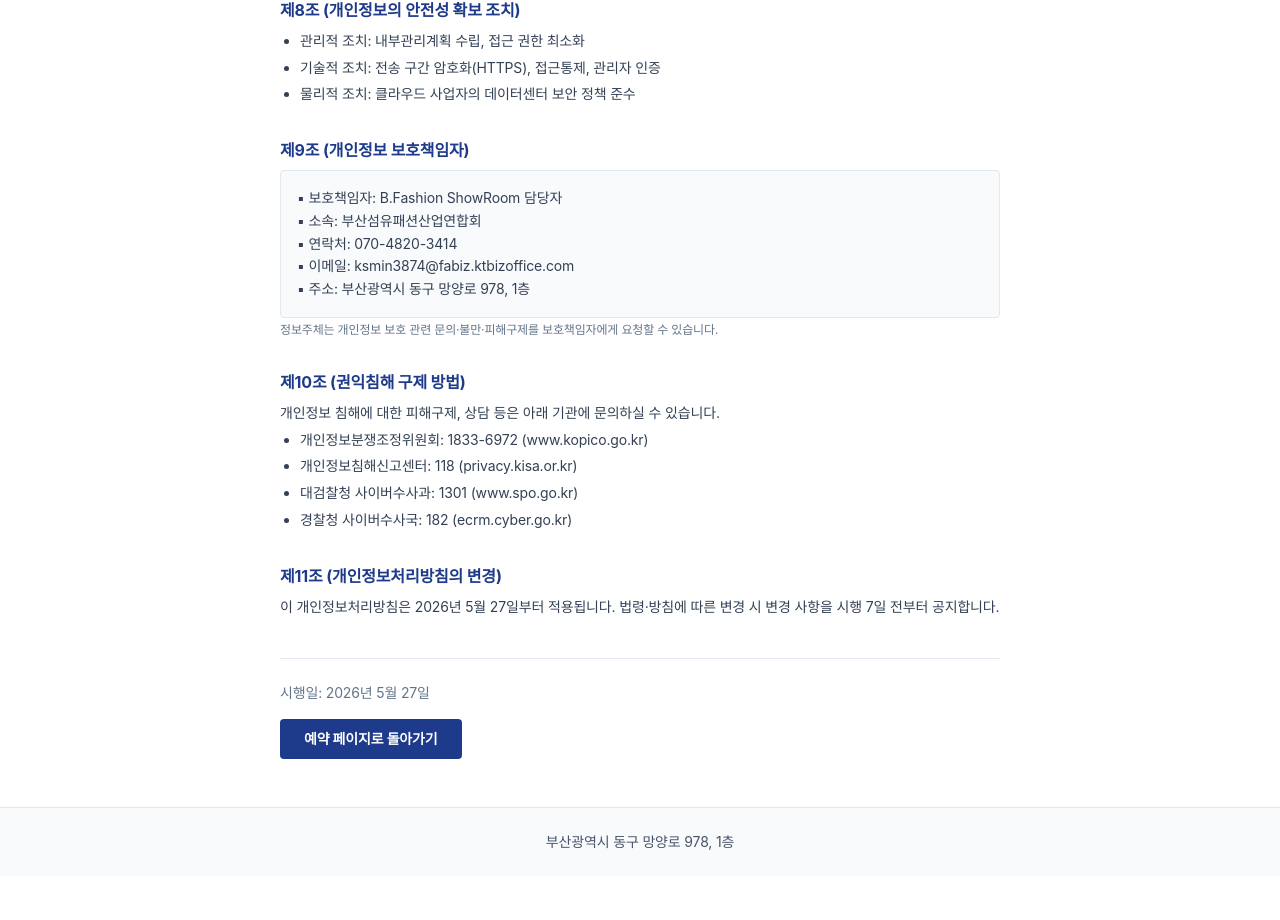
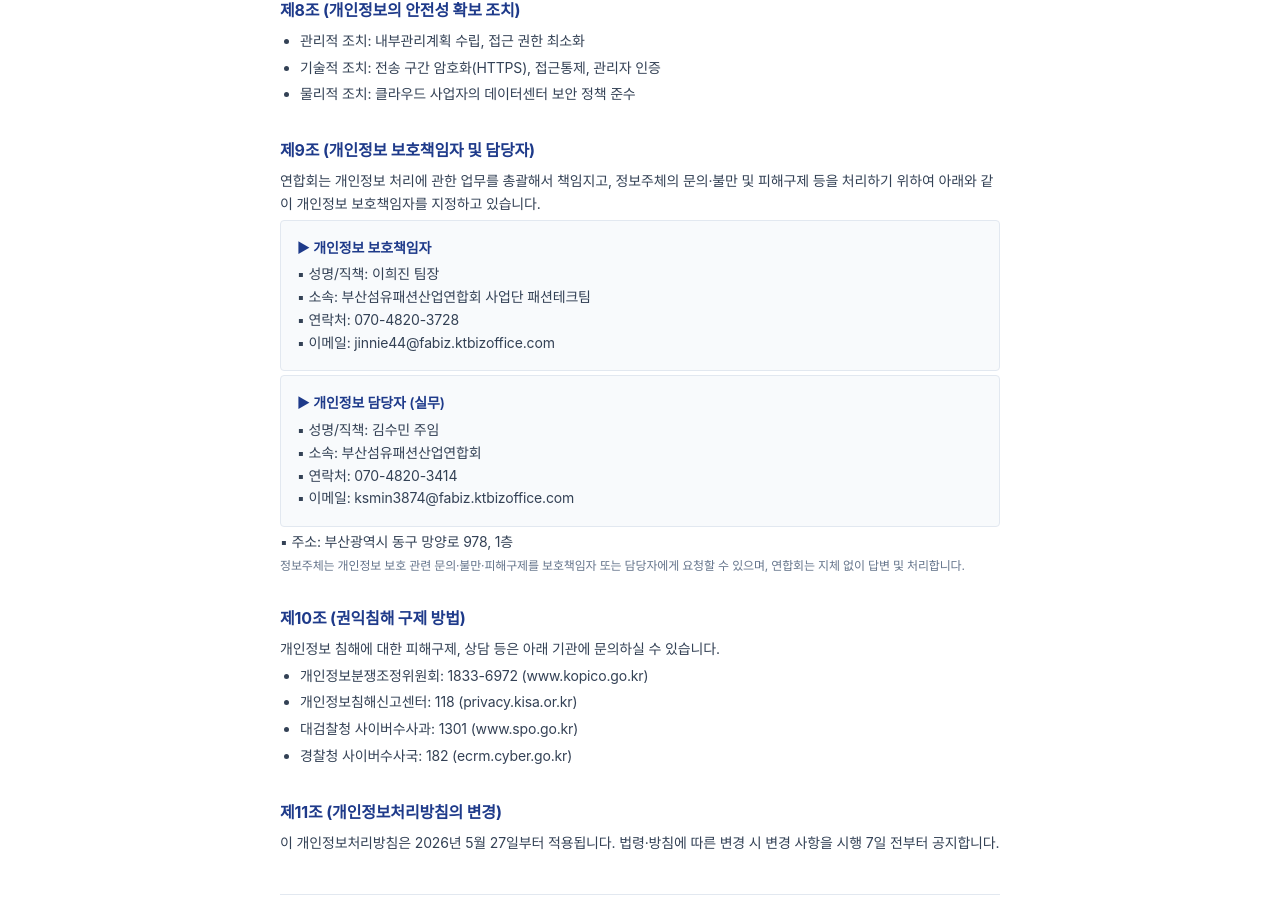
Before and after one commit to btfacreator/b-fashion-reservation, a Next.js app: page /privacy in a window 1280 px wide. Shown: the part 1457-2377 px from the top of the page. Before the commit the page ends 2333 px from the top, so only its background shows below. Built offline with nearby package versions, Linux system fonts and the light colour scheme; no server answers; a web font is replaced by a local one.

Commit message:
Update privacy officer (이희진 팀장) and handler (김수민 주임) info

```diff
--- a/app/privacy/page.tsx
+++ b/app/privacy/page.tsx
@@ -6,11 +6,19 @@ const MAGENTA = '#D946EF';
 
 const ORG = '부산섬유패션산업연합회';
 const SERVICE = 'B.Fashion ShowRoom 방문 예약 시스템';
-const OFFICER = 'B.Fashion ShowRoom 담당자';
-const PHONE = '070-4820-3414';
-const EMAIL = 'ksmin3874@fabiz.ktbizoffice.com';
 const ADDRESS = '부산광역시 동구 망양로 978, 1층';
 const EFFECTIVE_DATE = '2026년 5월 27일';
+
+// 개인정보 보호책임자
+const OFFICER_NAME = '이희진 팀장';
+const OFFICER_DEPT = '사업단 패션테크팀';
+const OFFICER_PHONE = '070-4820-3728';
+const OFFICER_EMAIL = 'jinnie44@fabiz.ktbizoffice.com';
+
+// 개인정보 담당자 (실무)
+const HANDLER_NAME = '김수민 주임';
+const HANDLER_PHONE = '070-4820-3414';
+const HANDLER_EMAIL = 'ksmin3874@fabiz.ktbizoffice.com';
 
 export const metadata: Metadata = {
   title: '개인정보처리방침',
@@ -150,16 +158,25 @@ export default function PrivacyPage() {
             </ul>
           </Section>
 
-          <Section title="제9조 (개인정보 보호책임자)">
-            <div className="border border-slate-200 rounded p-4 bg-slate-50">
-              <p>▪ 보호책임자: {OFFICER}</p>
+          <Section title="제9조 (개인정보 보호책임자 및 담당자)">
+            <p>연합회는 개인정보 처리에 관한 업무를 총괄해서 책임지고, 정보주체의 문의·불만 및 피해구제 등을 처리하기 위하여 아래와 같이 개인정보 보호책임자를 지정하고 있습니다.</p>
+            <div className="mt-3 border border-slate-200 rounded p-4 bg-slate-50">
+              <p className="font-semibold mb-1" style={{ color: BLUE }}>▶ 개인정보 보호책임자</p>
+              <p>▪ 성명/직책: {OFFICER_NAME}</p>
+              <p>▪ 소속: {ORG} {OFFICER_DEPT}</p>
+              <p>▪ 연락처: {OFFICER_PHONE}</p>
+              <p>▪ 이메일: {OFFICER_EMAIL}</p>
+            </div>
+            <div className="mt-3 border border-slate-200 rounded p-4 bg-slate-50">
+              <p className="font-semibold mb-1" style={{ color: BLUE }}>▶ 개인정보 담당자 (실무)</p>
+              <p>▪ 성명/직책: {HANDLER_NAME}</p>
               <p>▪ 소속: {ORG}</p>
-              <p>▪ 연락처: {PHONE}</p>
-              <p>▪ 이메일: {EMAIL}</p>
-              <p>▪ 주소: {ADDRESS}</p>
+              <p>▪ 연락처: {HANDLER_PHONE}</p>
+              <p>▪ 이메일: {HANDLER_EMAIL}</p>
             </div>
+            <p className="mt-3">▪ 주소: {ADDRESS}</p>
             <p className="mt-2 text-xs text-slate-500">
-              정보주체는 개인정보 보호 관련 문의·불만·피해구제를 보호책임자에게 요청할 수 있습니다.
+              정보주체는 개인정보 보호 관련 문의·불만·피해구제를 보호책임자 또는 담당자에게 요청할 수 있으며, 연합회는 지체 없이 답변 및 처리합니다.
             </p>
           </Section>
 
```
